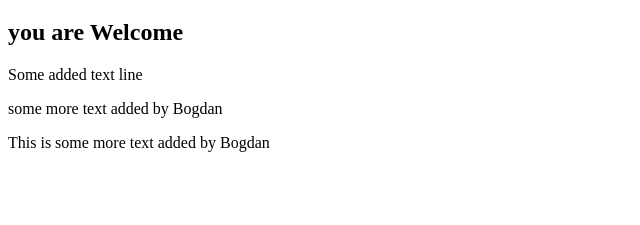
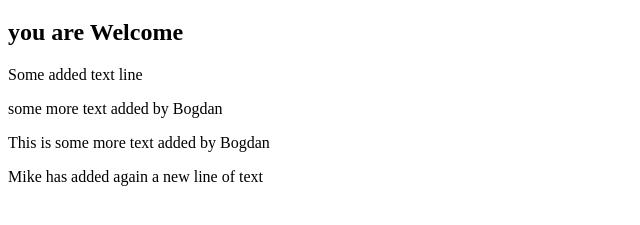
Before and after one commit to vabuyia/BogMikeVin, a plain HTML site: page index.html in a window 1280 px wide. Shown: the part 61-286 px from the top of the page, without its empty margins (0-640 px from the left). Drawn offline with Linux system fonts and the light colour scheme.

Commit message:
a new line added by mike

```diff
--- a/index.html
+++ b/index.html
@@ -14,6 +14,7 @@
     <div>
       <p>some more text added by Bogdan</p>
       <p>This is some more text added by Bogdan</p>
+      <p>Mike has added again a new line of text</p>
     </div>
 
   </body>
```
